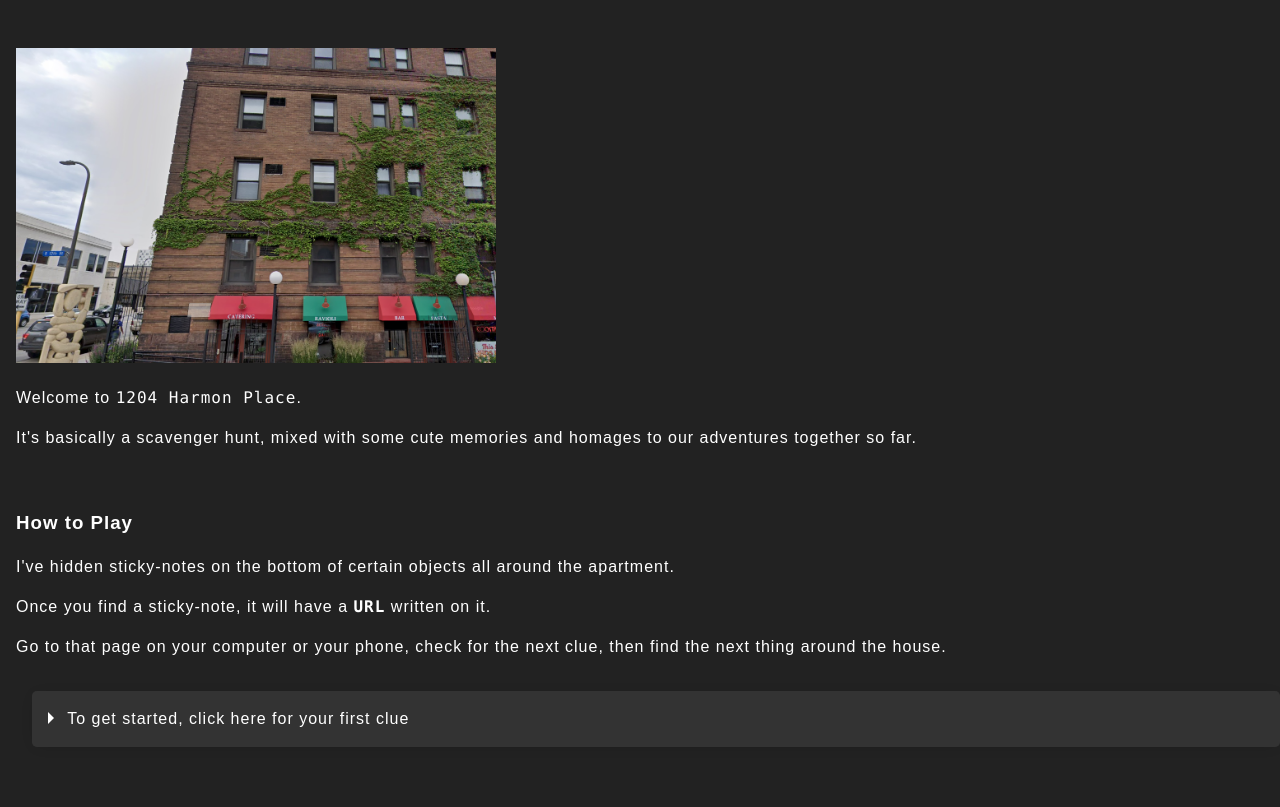
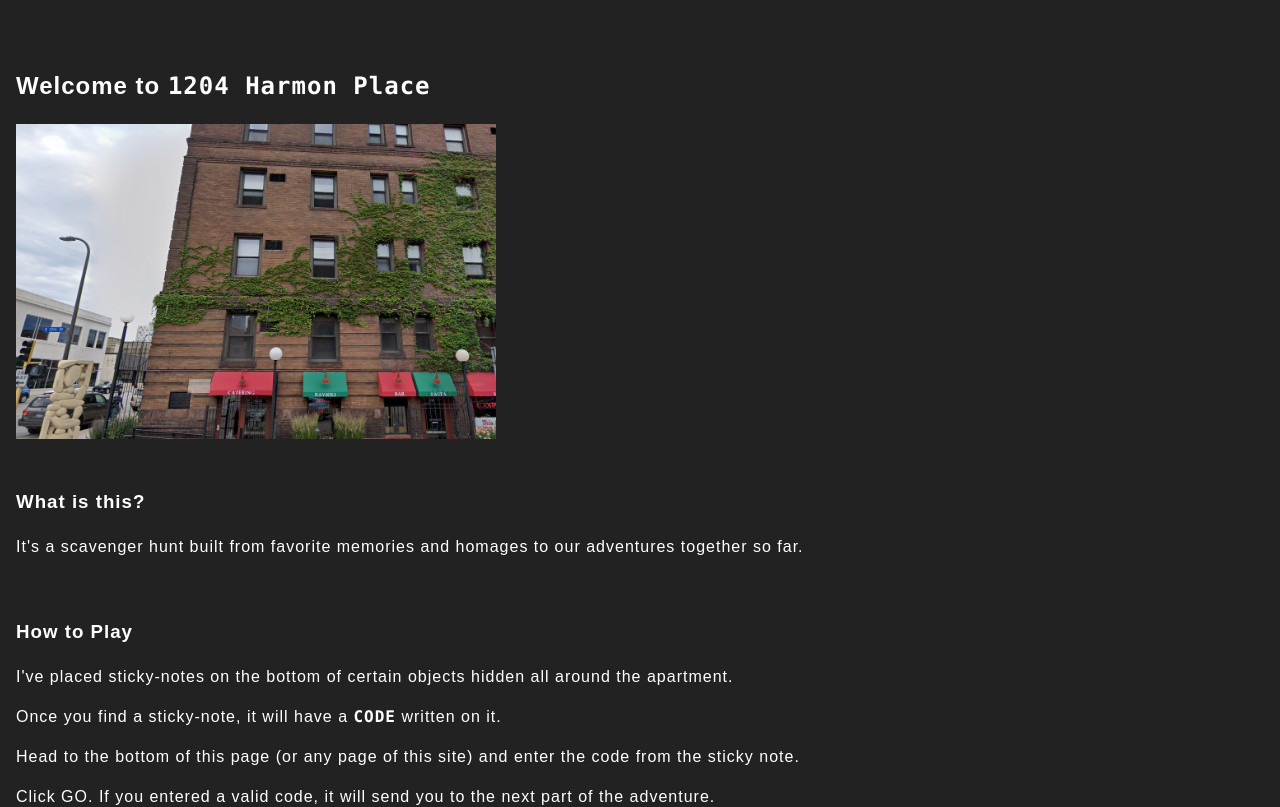
Before and after one commit to plyr4/harmonpl, a React (Create React App) app: page / in a window 1280 px wide. Shown: the top 807 px of the page. Built offline with nearby package versions, Linux system fonts and the light colour scheme.

Commit message:
improving homepage and Clue.js

```diff
--- a/src/Clue.js
+++ b/src/Clue.js
@@ -17,7 +17,9 @@ class Clue extends React.Component {
         return (<div className="Clue"><details>
             <summary>{this.props.label}</summary>
             <p><strong>Clue: </strong>{this.props.content}</p>
-            <p><h4>Found the code? Enter it here:</h4><input value={this.state.clue_input} onChange={this.handleChange}></input><button onClick={this.handleSubmit}>Go</button></p>
+            <p><h4>Found the code? Enter it here:</h4>
+            <form onSubmit={this.handleSubmit}><input value={this.state.clue_input} onChange={this.handleChange}></input>
+            <button type="submit">Check</button></form></p>
             <p>{this.state.error}</p>
         </details></div>)
     }
@@ -25,6 +27,7 @@ class Clue extends React.Component {
         this.setState({clue_input: event.target.value});
     }
     handleSubmit(event) {
+        event.preventDefault();
         var valid = validCode(this.state.clue_input)
         if (!valid) {
             this.setState({error: this.state.clue_input + ' is not a valid code! double check and try again.'});
@@ -32,7 +35,6 @@ class Clue extends React.Component {
         }
         this.setState({error: ''});
         this.props.navigate("/" + this.state.clue_input);
-        event.preventDefault();
     }
 }
 
--- a/src/pages/Home.js
+++ b/src/pages/Home.js
@@ -8,26 +8,31 @@ function Home() {
 
   return (
     <div className="Home">
+      <h2>
+          Welcome to <code>1204 Harmon Place</code>
+        </h2>
       <header className="ApHomep-header">
         <img width="480px" src={harmonplPic} className="Home-logo" alt="logo" />
-        <p>
-          Welcome to <code>1204 Harmon Place</code>.
-        </p>
       </header>
       <div>
+      <br />
+        <h3><strong>What is this?</strong></h3>
         <p>
-          It's basically a scavenger hunt, mixed with some cute memories and homages to our adventures together so far.
+          It's a scavenger hunt built from favorite memories and homages to our adventures together so far.
         </p>
         <br />
         <h3><strong>How to Play</strong></h3>
         <p>
-          I've hidden sticky-notes on the bottom of certain objects all around the apartment.
+          I've placed sticky-notes on the bottom of certain objects hidden all around the apartment.
         </p>
         <p>
-          Once you find a sticky-note, it will have a <code><strong>URL</strong></code> written on it.
+          Once you find a sticky-note, it will have a <code><strong>CODE</strong></code> written on it.
         </p>
         <p>
-          Go to that page on your computer or your phone, check for the next clue, then find the next thing around the house.
+          Head to the bottom of this page (or any page of this site) and enter the code from the sticky note.</p>
+          <p>Click GO. If you entered a valid code, it will send you to the next part of the adventure.
+          </p>
+          <p>Look for the next clue at the bottom of each page, then go searching! Don't worry, they should be pretty obvious.
         </p>
         {clue}
       </div>
```
